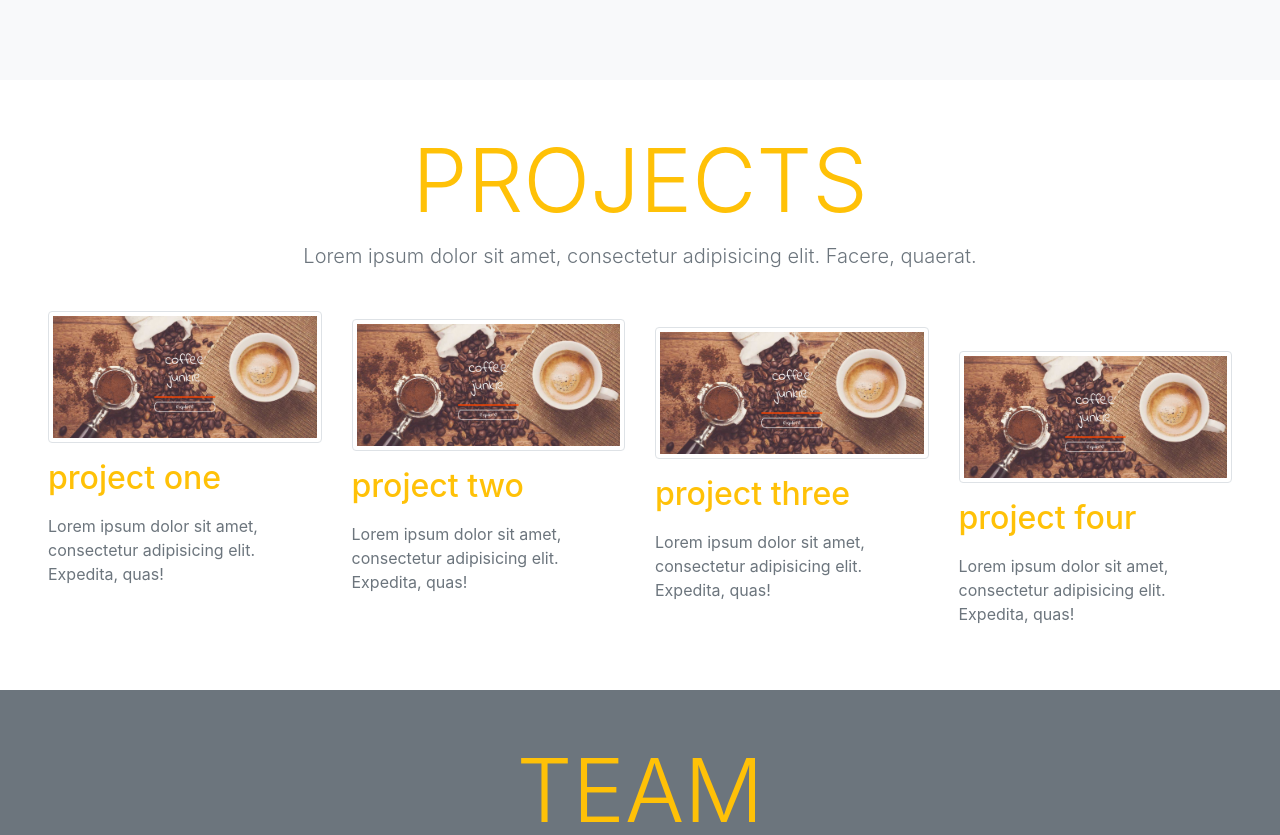
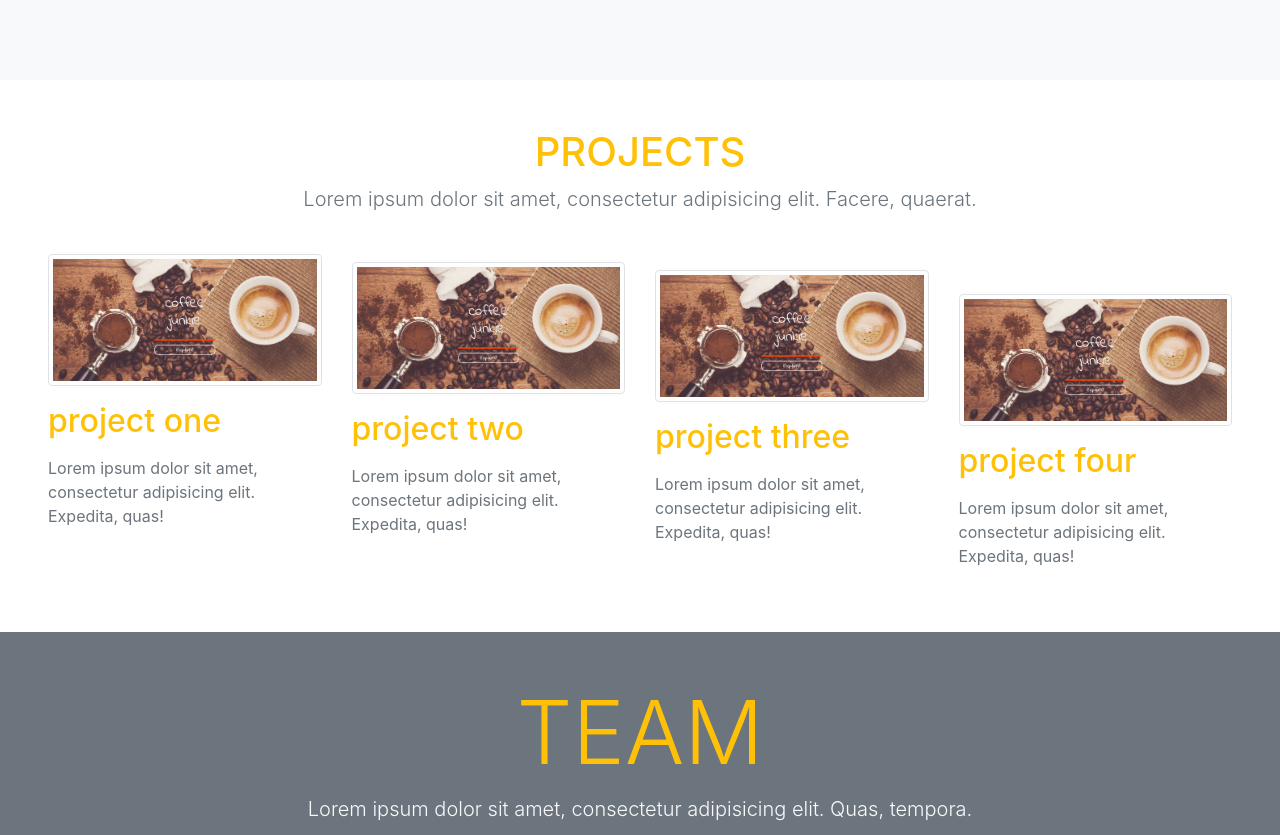
Before and after one commit to Mdmehedihasanrifat/purebootstrap, a plain HTML site: page index.html in a window 1280 px wide. Shown: the part 1240-2075 px from the top of the page. Drawn offline with nearby package versions, Linux system fonts and the light colour scheme.

Commit message:
Update index.html
display

```diff
--- a/index.html
+++ b/index.html
@@ -136,7 +136,7 @@
 
             <div class="col text-center mb-3">
 
-                <h1 class="text-warning display-2 text-uppercase ">projects</h1>
+                <h1 class="text-warning text-uppercase ">projects</h1>
 
                 <p class="lead text-secondary">Lorem ipsum dolor sit amet, consectetur adipisicing elit. Facere, quaerat.</p>
             </div>
```
